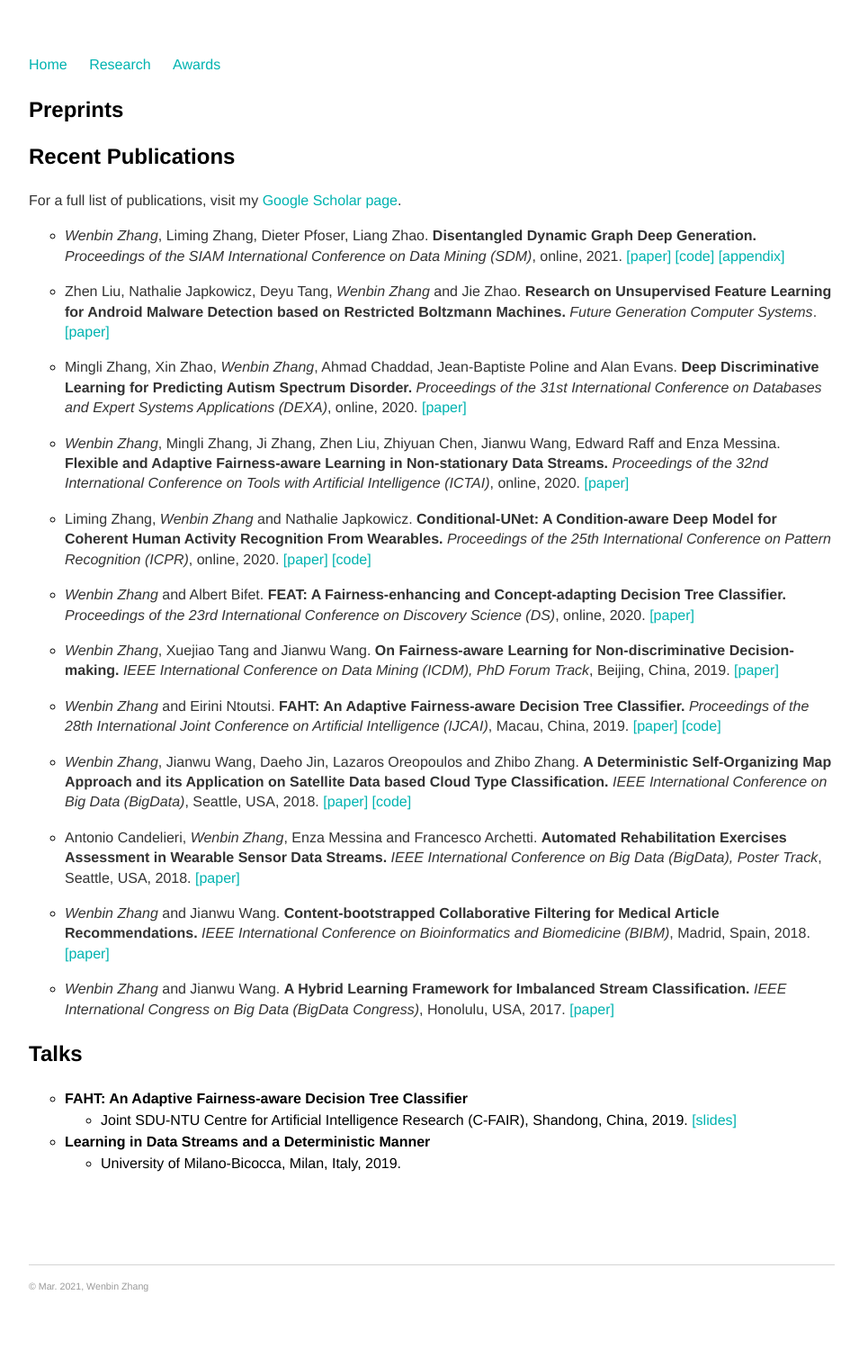
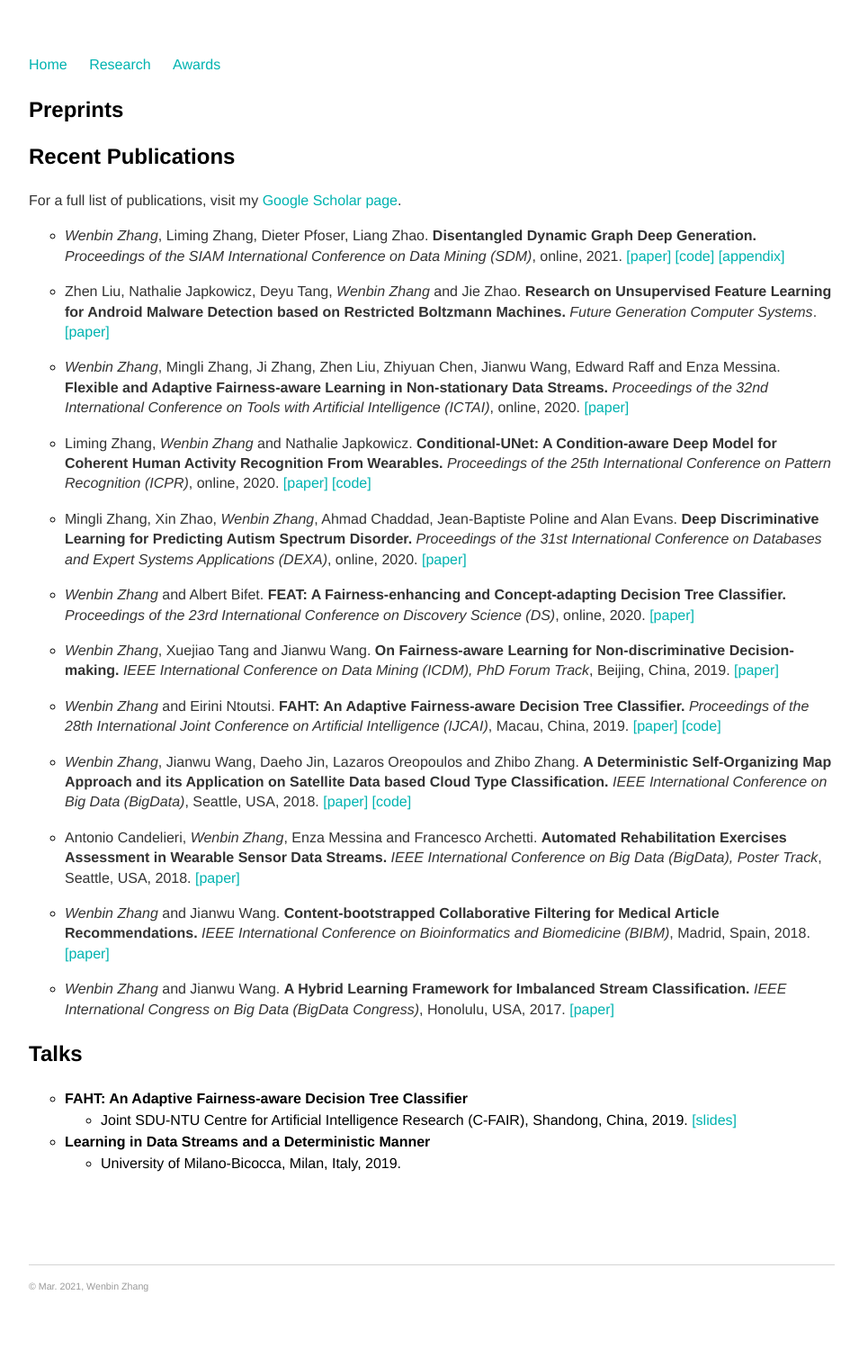
Before and after one commit to vanbanTruong/vanbanTruong.github.io, a Jekyll site: the page built from research.md, in a window 1280 px wide. Shown: the whole page at 90% size, without its empty margins (160-1115 px from the left). Built offline with Jekyll 4.4.1, drawn with Linux system fonts in a browser that asks for light colours.

```diff
--- a/research.md
+++ b/research.md
@@ -19,14 +19,13 @@ For a full list of publications, visit my [Google Scholar page](https://scholar.
 * Zhen Liu, Nathalie Japkowicz, Deyu Tang, *Wenbin Zhang* and Jie Zhao. **Research on Unsupervised Feature Learning for Android Malware Detection based on Restricted Boltzmann Machines.** *Future Generation Computer Systems*. [[paper]](/assets/FGCS21.pdf)
 
 
-* Mingli Zhang, Xin Zhao, *Wenbin Zhang*, Ahmad Chaddad, Jean-Baptiste Poline and Alan Evans. **Deep Discriminative Learning for Predicting Autism Spectrum Disorder.** *Proceedings of the 31st International Conference on Databases and Expert Systems Applications (DEXA)*, online, 2020. [[paper]](/assets/DEXA20.pdf)
-
-
 * *Wenbin Zhang*, Mingli Zhang, Ji Zhang, Zhen Liu, Zhiyuan Chen, Jianwu Wang, Edward Raff and Enza Messina. **Flexible and Adaptive Fairness-aware Learning in Non-stationary Data Streams.** *Proceedings of the 32nd International Conference on Tools with Artificial Intelligence (ICTAI)*, online, 2020. [[paper]](/assets/ICTAI20.pdf)
 
 
 * Liming Zhang, *Wenbin Zhang* and Nathalie Japkowicz. **Conditional-UNet: A Condition-aware Deep Model for Coherent Human Activity Recognition From Wearables.** *Proceedings of the 25th International Conference on Pattern Recognition (ICPR)*, online, 2020. [[paper]](/assets/ICPR20.pdf) [[code]](https://github.com/tongjiyiming/Conditional-UNet)
 
+
+* Mingli Zhang, Xin Zhao, *Wenbin Zhang*, Ahmad Chaddad, Jean-Baptiste Poline and Alan Evans. **Deep Discriminative Learning for Predicting Autism Spectrum Disorder.** *Proceedings of the 31st International Conference on Databases and Expert Systems Applications (DEXA)*, online, 2020. [[paper]](/assets/DEXA20.pdf)
 
 * *Wenbin Zhang* and Albert Bifet. **FEAT: A Fairness-enhancing and Concept-adapting Decision Tree Classifier.** *Proceedings of the 23rd International Conference on Discovery Science (DS)*, online, 2020. [[paper]](/assets/DS20.pdf)
 
```
